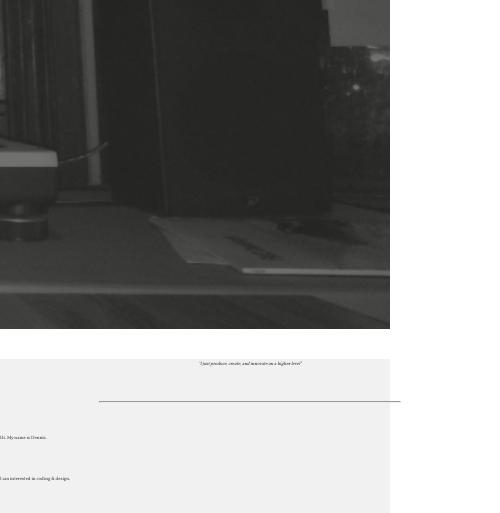
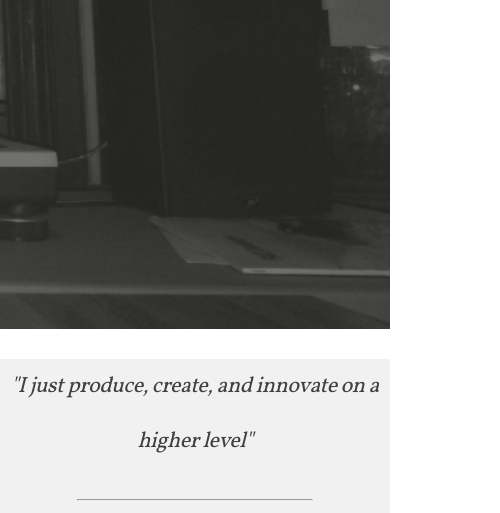
Before and after one commit to fogerd/fogerd.github.io, a plain HTML site: page index.html in a window 390 px wide. Shown: the part 515-1028 px from the top of the page, 500 px wide, since content can reach past the window. Drawn offline with Linux system fonts and the light colour scheme.

Commit message:
media query

```diff
--- a/style.css
+++ b/style.css
@@ -190,13 +190,18 @@ background-size: cover;
 background-position:center;
 }
 
+
 #abouttext p{
-font-size: 1.2vw;
+font-size: 22px;
 margin-top: 30px;
 margin-bottom: 30px;
 
 color: #404040;
 line-height: 2.5em;
+}
+
+@media screen and (max-device-width: 480px) {
+#abouttext p { font-size: 50px;
 }
 
 #openingheader{
```
